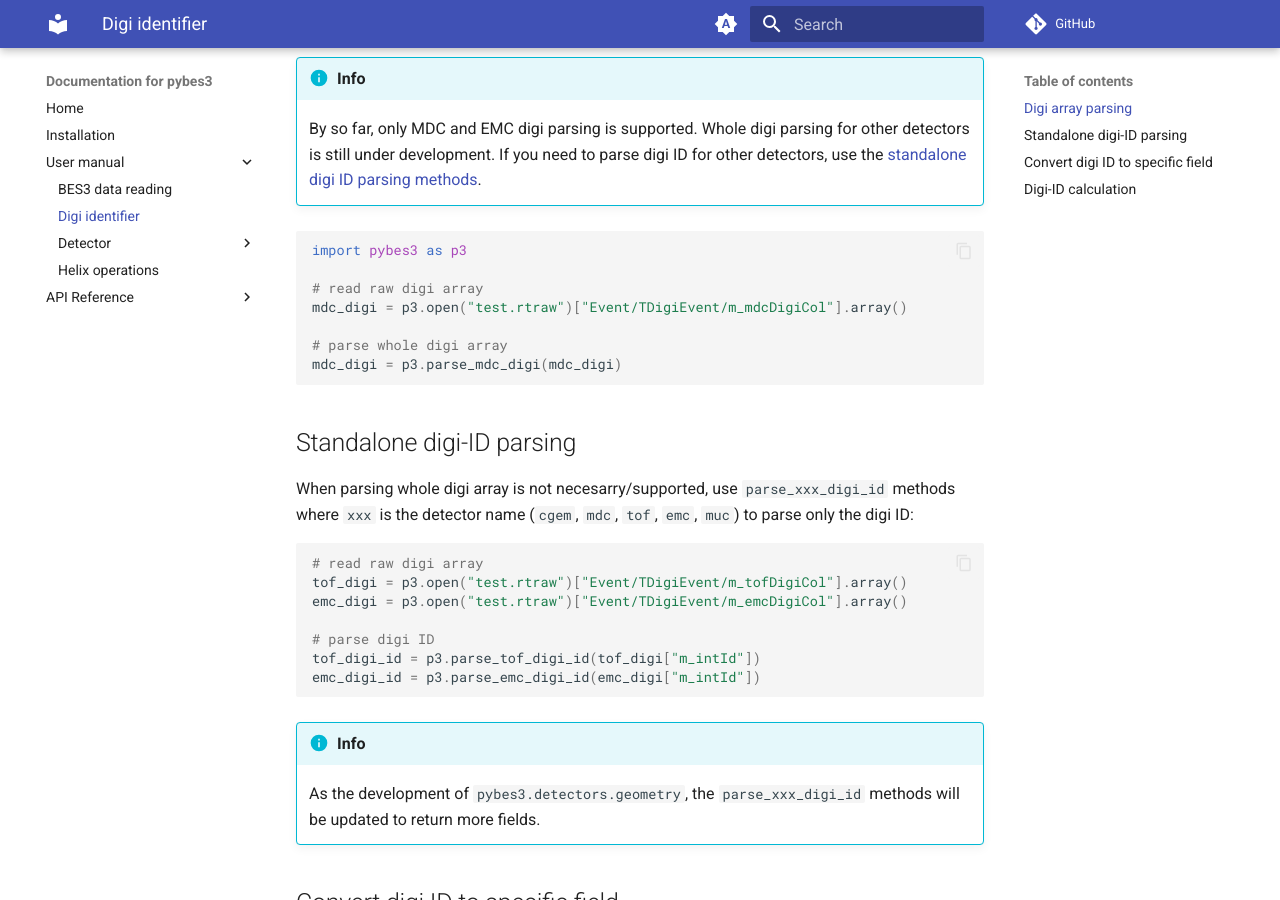
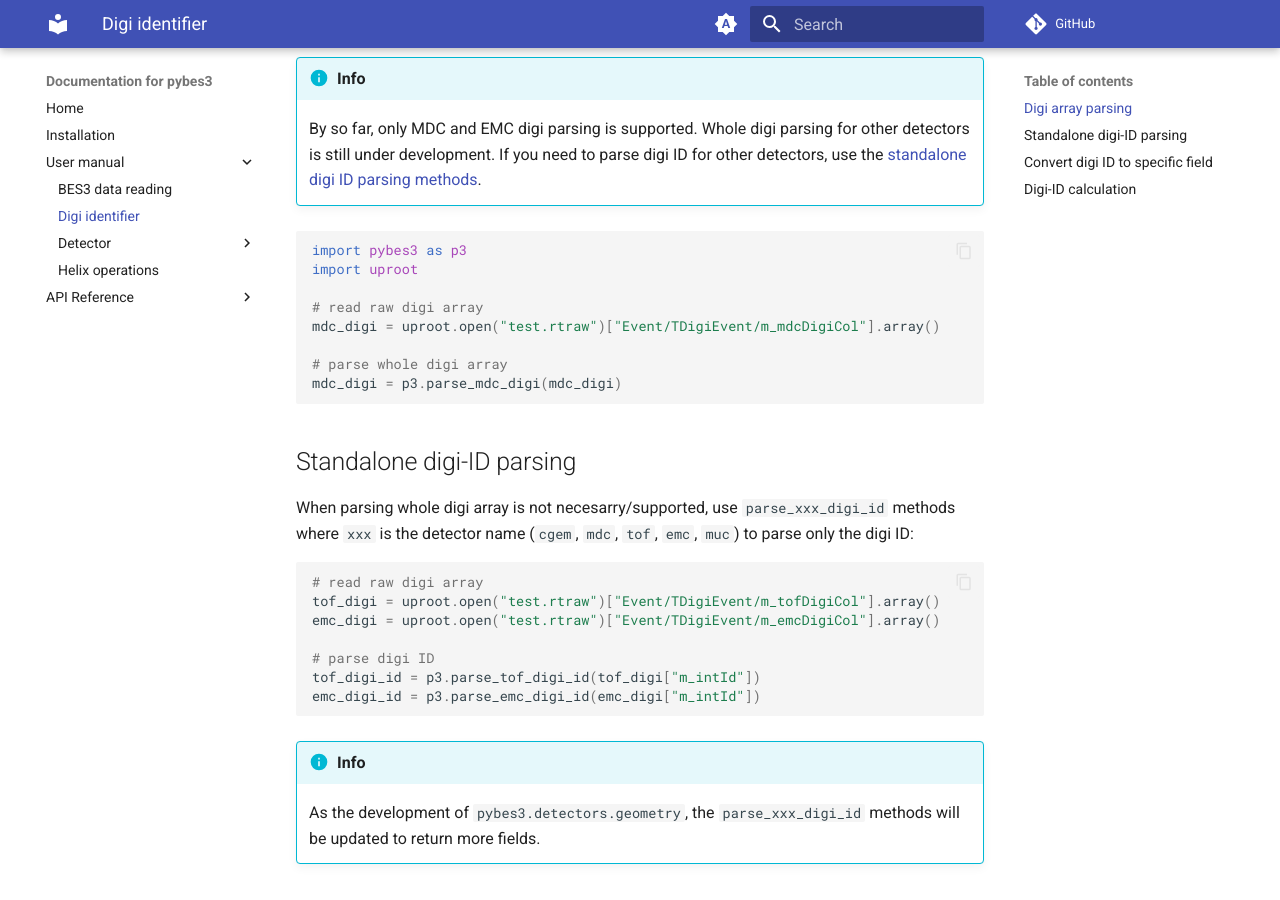
Before and after one commit to mrzimu/pybes3, an MkDocs documentation site: the page built from docs/user-manual/digi-identifier.md, in a window 1280 px wide and 900 px high, scrolled down 299 px. Built offline with MkDocs 1.6.1 and Material for MkDocs 9.7.7, drawn with Linux system fonts in a browser that asks for light colours; comment, search, counter and statistics services are not loaded.

Commit message:
remove docs of `p3.open`

````diff
--- a/docs/user-manual/digi-identifier.md
+++ b/docs/user-manual/digi-identifier.md
@@ -10,9 +10,10 @@ When reading `TDigiEvent`, the `m_intId` field in `mdc`, `tof`, `emc`, `muc`, `c
 
 ```python
 import pybes3 as p3
+import uproot
 
 # read raw digi array
-mdc_digi = p3.open("test.rtraw")["Event/TDigiEvent/m_mdcDigiCol"].array()
+mdc_digi = uproot.open("test.rtraw")["Event/TDigiEvent/m_mdcDigiCol"].array()
 
 # parse whole digi array
 mdc_digi = p3.parse_mdc_digi(mdc_digi)
@@ -24,8 +25,8 @@ When parsing whole digi array is not necesarry/supported, use `parse_xxx_digi_id
 
 ```python
 # read raw digi array
-tof_digi = p3.open("test.rtraw")["Event/TDigiEvent/m_tofDigiCol"].array()
-emc_digi = p3.open("test.rtraw")["Event/TDigiEvent/m_emcDigiCol"].array()
+tof_digi = uproot.open("test.rtraw")["Event/TDigiEvent/m_tofDigiCol"].array()
+emc_digi = uproot.open("test.rtraw")["Event/TDigiEvent/m_emcDigiCol"].array()
 
 # parse digi ID
 tof_digi_id = p3.parse_tof_digi_id(tof_digi["m_intId"])
````
Also changed, not shown: docs/user-manual/helix.md (+2 -1 lines).
